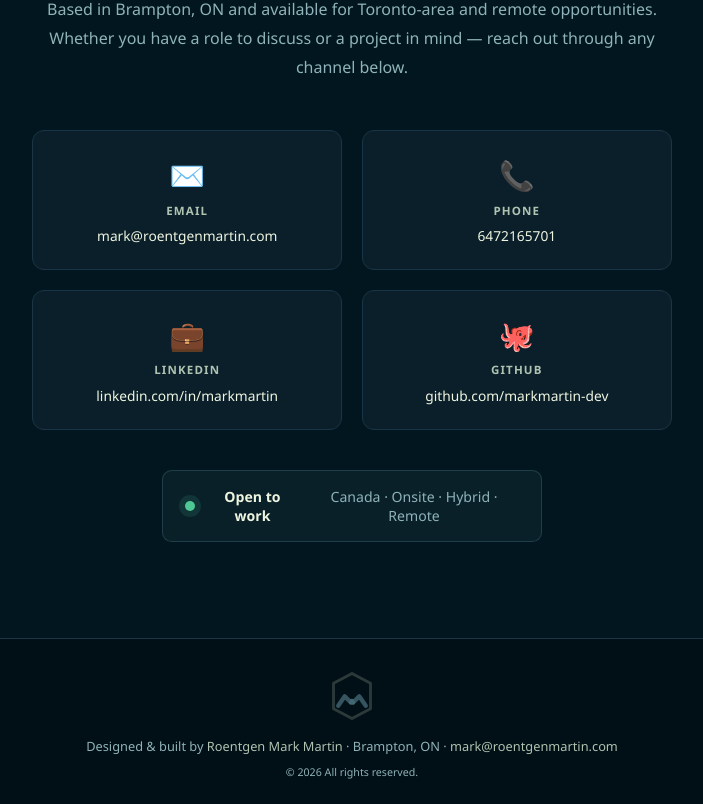
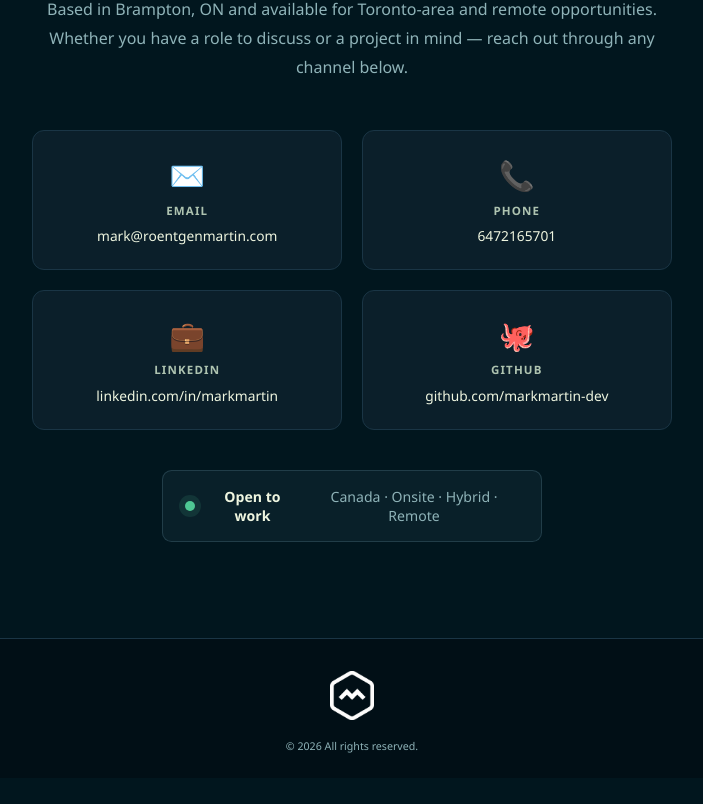
Before and after one commit to markmartin-dev/portfolio-site, a React (Vite) app: page / in a window 1280 px wide. Shown: the part 3851-4655 px from the top of the page, without its empty margins (288-991 px from the left). After the commit the page ends 4629 px from the top, so only its background shows below. Built offline with nearby package versions, Linux system fonts and the light colour scheme.

Commit message:
update footer image and details

```diff
--- a/src/components/Footer.module.css
+++ b/src/components/Footer.module.css
@@ -1,4 +1,19 @@
-:global(footer) { text-align: center; padding: 2rem 1rem 1.5rem; background: var(--darker); color: var(--muted); font-size: .8rem; border-top: 1px solid var(--border); }
-:global(footer span) { color: var(--sage); }
-:global(.footer-logo) { display: flex; justify-content: center; margin-bottom: 1rem; }
-:global(.footer-logo svg) { width: 44px; height: 50px; }
+.footerWrapper {
+  text-align: center;
+  padding: 2rem 1rem 1.5rem;
+  background: var(--darker);
+  color: var(--muted);
+  font-size: .8rem;
+  border-top: 1px solid var(--border);
+}
+
+.footerWrapper span {
+  color: var(--sage);
+}
+
+.footerLogo {
+  display: flex;
+  margin: 0 auto;
+  margin-bottom: 1rem;
+  width: 44px;
+}
--- a/src/components/Footer.tsx
+++ b/src/components/Footer.tsx
@@ -1,18 +1,13 @@
-import './Footer.module.css'
+import styles from './Footer.module.css'
+import mmLogoWhite from '../assets/mm-logo-white.svg'
 
 function Footer() {
   return (
-    <footer aria-label="Site footer">
-      <div className="footer-logo" aria-hidden="true">
-        <svg viewBox="0 0 120 138" xmlns="http://www.w3.org/2000/svg" aria-hidden="true" focusable="false">
-          <polygon points="60,7 111,34 111,104 60,131 9,104 9,34" fill="none" stroke="rgba(239,246,224,0.18)" strokeWidth="8" strokeLinejoin="round" />
-          <polyline points="22,96 40,70 57,87 60,83 63,87 80,70 98,96" fill="none" stroke="rgba(89,131,146,0.6)" strokeWidth="12" strokeLinecap="round" strokeLinejoin="round" />
-          <polyline points="57,87 60,83 63,87" fill="none" stroke="rgba(89,131,146,0.4)" strokeWidth="12" strokeLinecap="round" strokeLinejoin="round" />
-        </svg>
-      </div>
-      <p>
+    <footer className={styles.footerWrapper} aria-label="Site footer">
+      <img src={mmLogoWhite} className={styles.footerLogo} alt="" />
+      {/* <p>
         Designed &amp; built by <span>Roentgen Mark Martin</span> &middot; Brampton, ON &middot; <span>mark@roentgenmartin.com</span>
-      </p>
+      </p> */}
       <p style={{ marginTop: '.4rem' }}>
         <small>&#169; 2026 All rights reserved.</small>
       </p>
```
